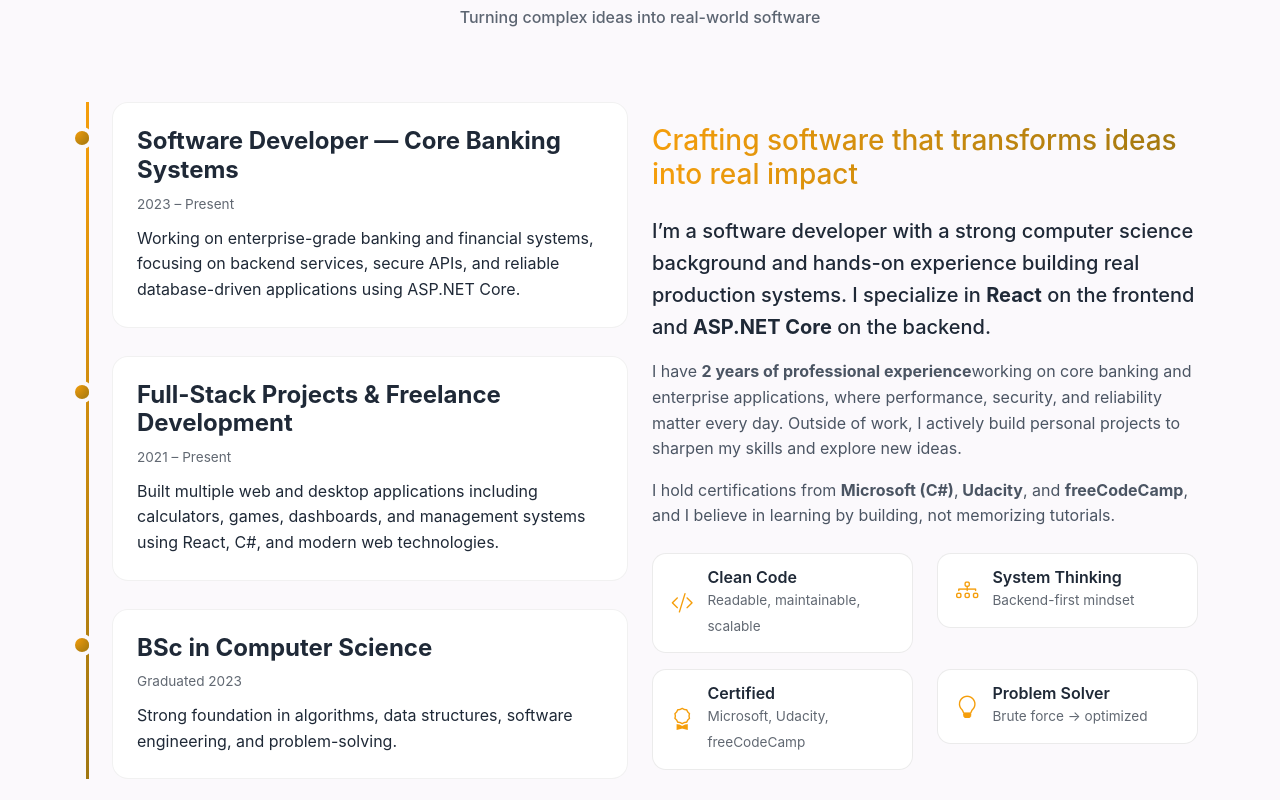
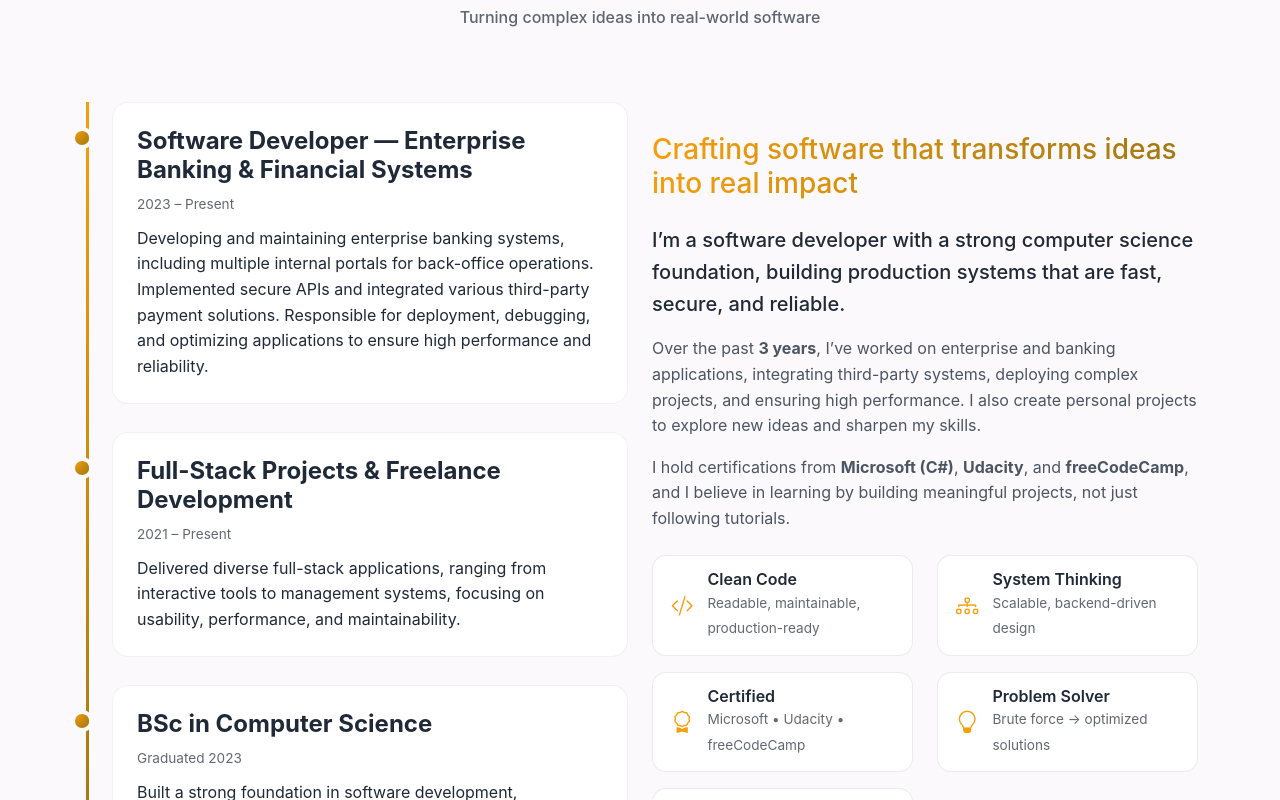
Before and after one commit to NatnaelAbreham/portfolio, a React (Vite) app: page / in a window 1280 px wide. Shown: the part 980-1780 px from the top of the page. Built offline with nearby package versions, Linux system fonts and the light colour scheme.

Commit message:
adjusting about me content

```diff
--- a/src/components/About.jsx
+++ b/src/components/About.jsx
@@ -19,12 +19,12 @@ const About = () => {
           <div className="col-lg-6">
             <div className="timeline">
               <div className="timeline-item" data-animate>
-                <h4>Software Developer — Core Banking Systems</h4>
+                <h4>Software Developer — Enterprise Banking & Financial Systems</h4>
                <span className="timeline-date">2023 – Present</span>
   <p>
-                  Working on enterprise-grade banking and financial systems,
-                  focusing on backend services, secure APIs, and reliable
-                  database-driven applications using ASP.NET Core.
+    Developing and maintaining enterprise banking systems, including multiple internal portals for back-office operations.
+    Implemented secure APIs and integrated various third-party payment solutions.
+    Responsible for deployment, debugging, and optimizing applications to ensure high performance and reliability.
   </p>
               </div>
 
@@ -32,9 +32,8 @@ const About = () => {
                 <h4>Full-Stack Projects & Freelance Development</h4>
                 <span className="timeline-date">2021 – Present</span>
                 <p>
-                  Built multiple web and desktop applications including
-                  calculators, games, dashboards, and management systems using
-                  React, C#, and modern web technologies.
+  Delivered diverse full-stack applications, ranging from interactive tools to management systems,
+  focusing on usability, performance, and maintainability.
 </p>
               </div>
 
@@ -42,8 +41,8 @@ const About = () => {
   <h4>BSc in Computer Science</h4>
   <span className="timeline-date">Graduated 2023</span>
   <p>
-                  Strong foundation in algorithms, data structures, software
-                  engineering, and problem-solving.
+    Built a strong foundation in software development, algorithms, and problem-solving,
+    which fueled my journey into full-stack and enterprise application development.
   </p>
 </div>
             </div>
@@ -57,48 +56,46 @@ const About = () => {
               </h3>
 
             <p className="lead">
-                I’m a software developer with a strong computer science
-                background and hands-on experience building real production
-                systems. I specialize in <strong>React</strong> on the frontend
-                and <strong>ASP.NET Core</strong> on the backend.
+  I’m a software developer with a strong computer science foundation,
+  building production systems that are fast, secure, and reliable.
 </p>
 
 <p>
-                I have <strong>2 years of professional experience</strong>
-                working on core banking and enterprise applications, where
-                performance, security, and reliability matter every day.
-                Outside of work, I actively build personal projects to sharpen
-                my skills and explore new ideas.
+  Over the past <strong>3 years</strong>, I’ve worked on enterprise and banking applications,
+  integrating third-party systems, deploying complex projects, and ensuring high performance.
+  I also create personal projects to explore new ideas and sharpen my skills.
 </p>
 
 <p>
-                I hold certifications from <strong>Microsoft (C#)</strong>,
-                <strong> Udacity</strong>, and <strong> freeCodeCamp</strong>, and
-                I believe in learning by building, not memorizing tutorials.
+  I hold certifications from <strong>Microsoft (C#)</strong>, <strong>Udacity</strong>,
+  and <strong>freeCodeCamp</strong>, and I believe in learning by building meaningful projects, not just following tutorials.
 </p>
-
               {/* HIGHLIGHTS */}
               <div className="row mt-4">
                 {[
                   {
   icon: 'bi-code-slash',
   title: 'Clean Code',
-                    desc: 'Readable, maintainable, scalable',
+  desc: 'Readable, maintainable, production-ready',
 },
 {
   icon: 'bi-diagram-3',
   title: 'System Thinking',
-                    desc: 'Backend-first mindset',
+  desc: 'Scalable, backend-driven design',
 },
 {
   icon: 'bi-award',
   title: 'Certified',
-                    desc: 'Microsoft, Udacity, freeCodeCamp',
+  desc: 'Microsoft • Udacity • freeCodeCamp',
 },
 {
   icon: 'bi-lightbulb',
   title: 'Problem Solver',
-                    desc: 'Brute force → optimized',
+  desc: 'Brute force → optimized solutions',
+},{
+  icon: 'bi-rocket-takeoff',
+  title: 'Delivery-Driven',
+  desc: 'From idea to production',
 },
                 ].map((item, index) => (
                   <div className="col-md-6 mb-3" key={index}>
```
Lines whose indentation alone changed are shown as unchanged.
